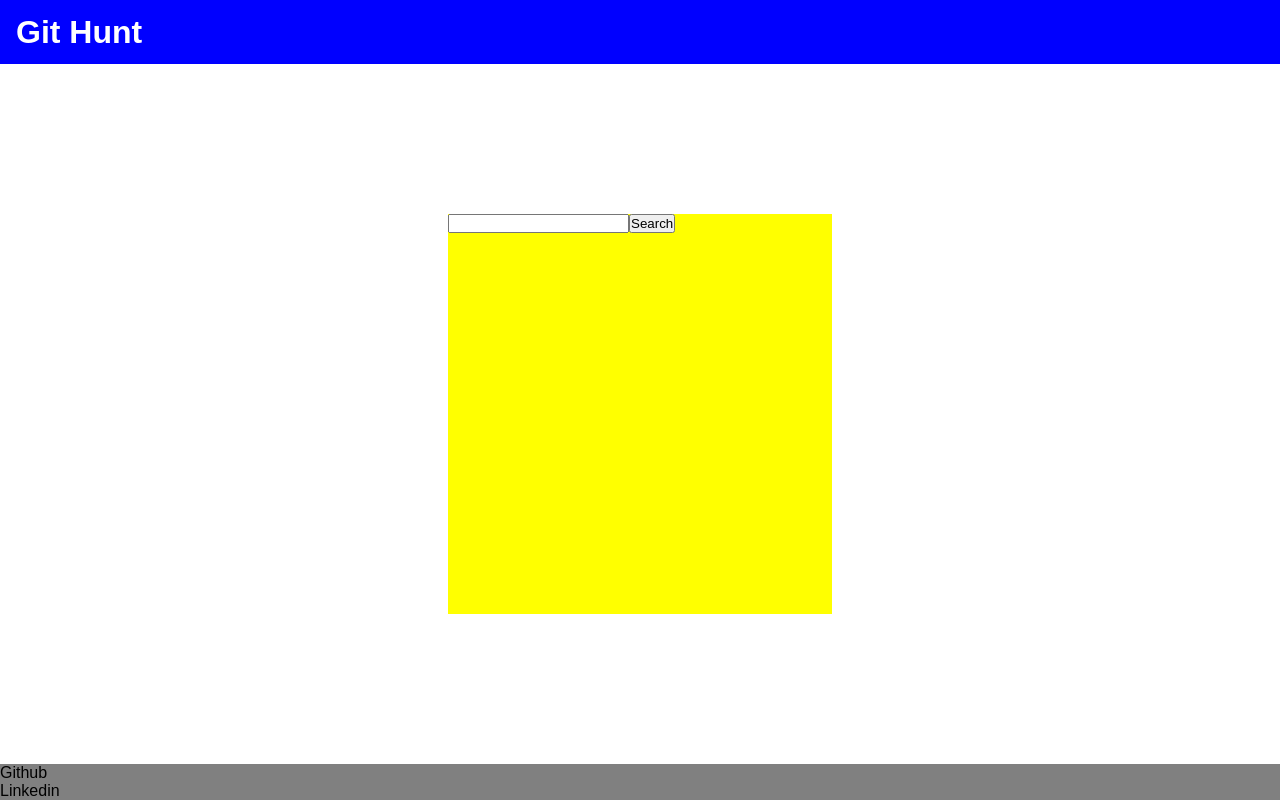
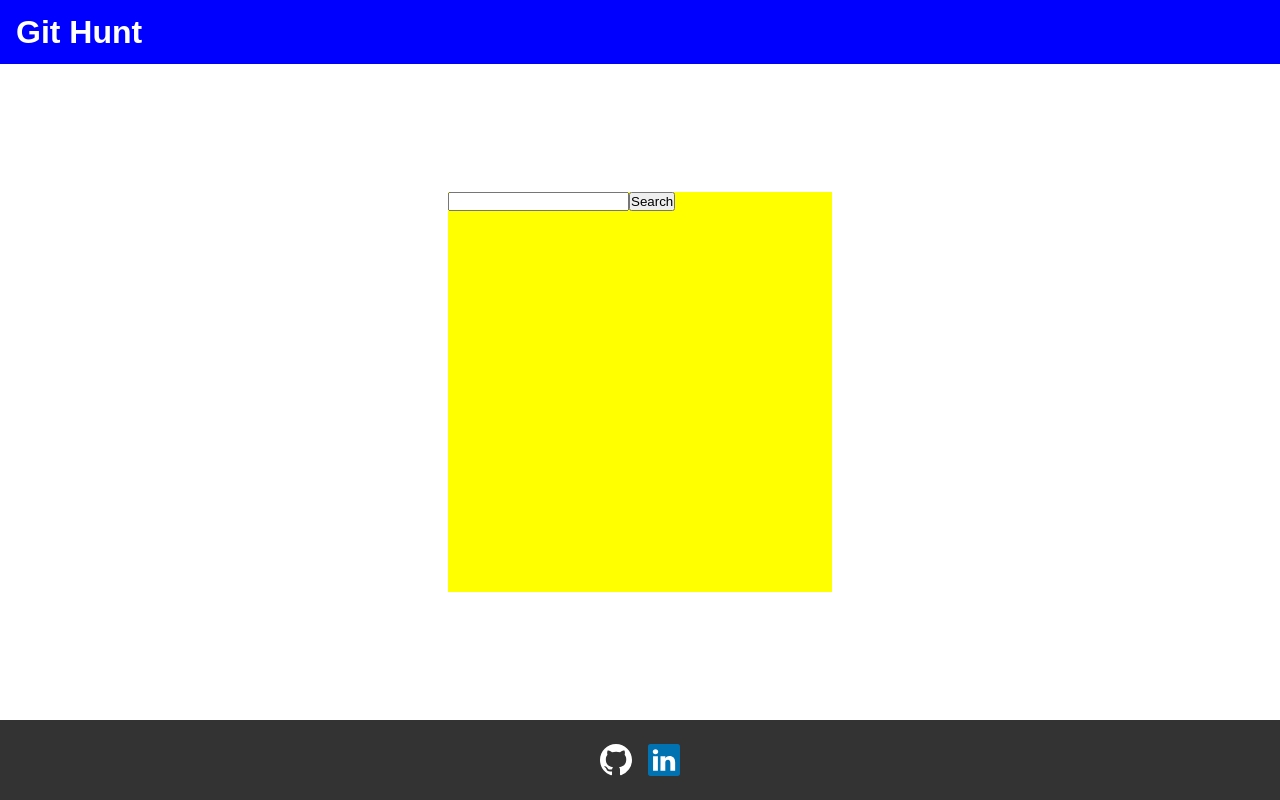
Before and after one commit to Nich0las2004/git-hunt, a React (Create React App) app: page / in a window 1280 px wide. Built offline with nearby package versions, Linux system fonts and the light colour scheme.

Commit message:
added information about me in footer using react icons

```diff
--- a/package.json
+++ b/package.json
@@ -8,6 +8,7 @@
     "@testing-library/user-event": "^13.5.0",
     "react": "^18.2.0",
     "react-dom": "^18.2.0",
+    "react-icons": "^4.11.0",
     "react-scripts": "5.0.1",
     "web-vitals": "^2.1.4"
   },
--- a/src/templates/Footer/Footer.js
+++ b/src/templates/Footer/Footer.js
@@ -1,10 +1,16 @@
 import classes from "./Footer.module.css";
+
+import { BsGithub, BsLinkedin } from "react-icons/bs";
 
 const Footer = () => {
   return (
     <footer className={classes.footer}>
-      <p>Github</p>
-      <p>Linkedin</p>
+      <a href="https://github.com/Nich0las2004" target="_blank">
+        <BsGithub />
+      </a>
+      <a href="https://www.linkedin.com/in/nikoloz-oniani/" target="_blank">
+        <BsLinkedin />
+      </a>
     </footer>
   );
 };
--- a/src/templates/Footer/Footer.module.css
+++ b/src/templates/Footer/Footer.module.css
@@ -1,4 +1,25 @@
 .footer {
-    background:grey;
-    width:100%;
+  background: #333333;
+  width: 100%;
+  height: 10vh;
+  display: flex;
+  align-items: center;
+  justify-content: center;
 }
+
+.footer > a {
+  color: white;
+  margin: 1rem;
+  transform: scale(2);
+  display:flex;
+}
+
+.footer a:nth-child(2) {
+  color: #0072b1;
+  background-color: white;
+  border-radius:50%;
+}
+
+.footer > a:hover {
+  transform: scale(2.5);
+}
```
Also changed, not shown: 1 other file (tests, documents, lock files or other folders).
